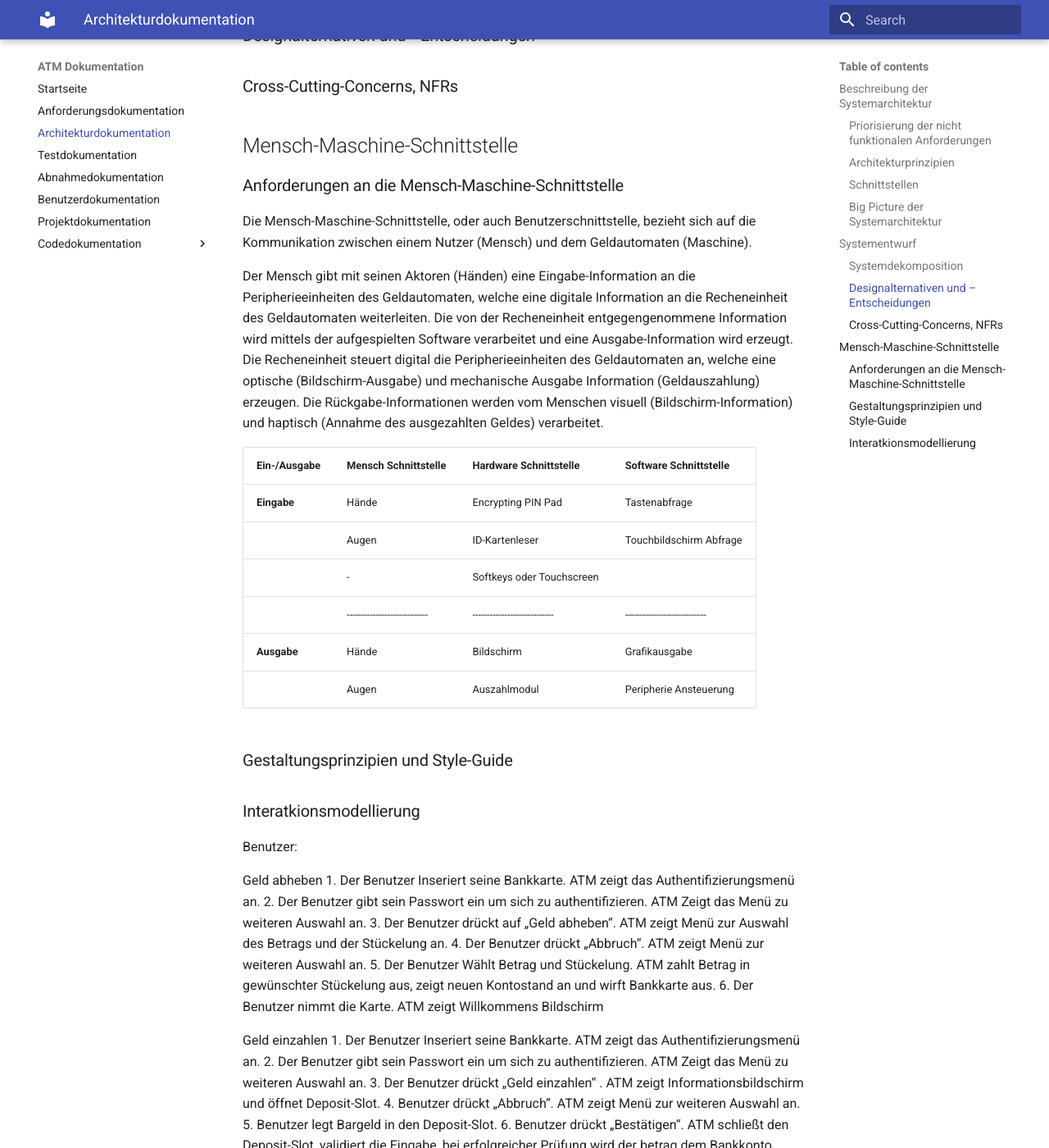
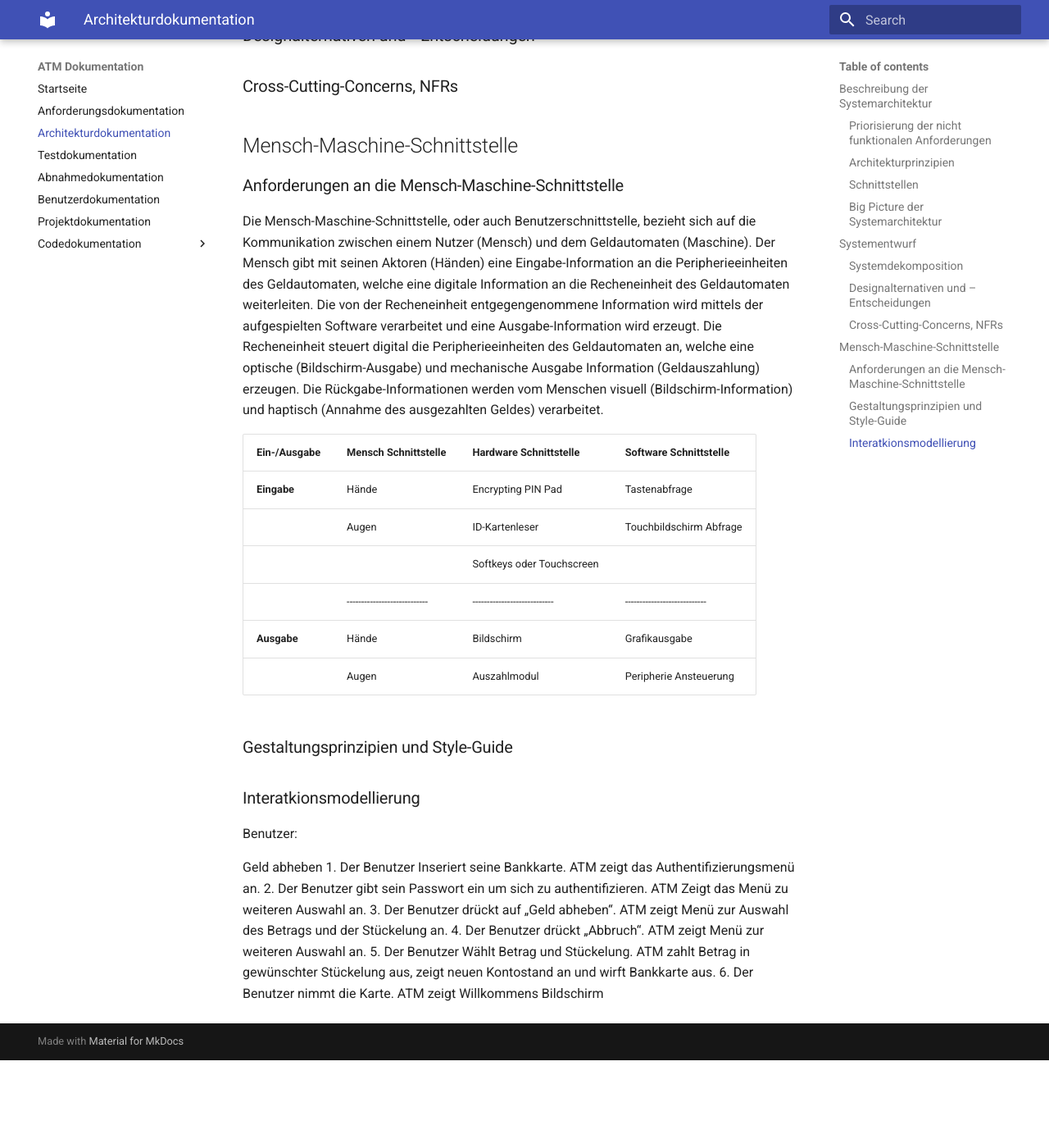
Before and after one commit to Halfpipe-SD/ATM, an MkDocs documentation site: the page built from docs/docs/architecture-docs.md, in a window 1280 px wide and 1400 px high, scrolled down 1026 px. Shown: the whole window at 82% size. Built offline with MkDocs 1.6.1 and Material for MkDocs 9.7.7, drawn with Linux system fonts in a browser that asks for light colours; after the commit the page ends 2319 px from its top, so only the background shows below that; some of the changed text lies outside the part shown.

Commit message:
#13 formatted HMI tabel

```diff
--- a/docs/docs/architecture-docs.md
+++ b/docs/docs/architecture-docs.md
@@ -41,20 +41,16 @@
 ### Anforderungen an die Mensch-Maschine-Schnittstelle
 
 Die Mensch-Maschine-Schnittstelle, oder auch Benutzerschnittstelle, bezieht sich auf die Kommunikation zwischen einem Nutzer (Mensch) und dem Geldautomaten (Maschine).
-
 Der Mensch gibt mit seinen Aktoren (Händen) eine Eingabe-Information an die Peripherieeinheiten des Geldautomaten, welche eine digitale Information an die Recheneinheit des Geldautomaten weiterleiten. Die von der Recheneinheit entgegengenommene Information wird mittels der aufgespielten Software verarbeitet und eine Ausgabe-Information wird erzeugt. Die Recheneinheit steuert digital die Peripherieeinheiten des Geldautomaten an, welche eine optische (Bildschirm-Ausgabe) und mechanische Ausgabe Information (Geldauszahlung) erzeugen. Die Rückgabe-Informationen werden vom Menschen visuell (Bildschirm-Information) und haptisch (Annahme des ausgezahlten Geldes) verarbeitet.
-
 
 | Ein-/Ausgabe    | **Mensch Schnittstelle**     | **Hardware Schnittstelle**   | **Software Schnittstelle**   |
 | --------------- | ---------------------------- | ---------------------------- | ---------------------------- |
 | **Eingabe**     | Hände                        | Encrypting PIN Pad           | Tastenabfrage                |
 |                 | Augen                        | ID-Kartenleser               | Touchbildschirm Abfrage      |
-|                 | -                            | Softkeys oder Touchscreen    |                              |
+|                 |                              | Softkeys oder Touchscreen    |                              |
 |                 | ---------------------------- | ---------------------------- | ---------------------------- |
 | **Ausgabe**     | Hände                        | Bildschirm                   | Grafikausgabe                |
 |                 | Augen                        | Auszahlmodul                 | Peripherie Ansteuerung       |
-
-
 
 ### Gestaltungsprinzipien und Style-Guide
 
@@ -69,14 +65,3 @@ Geld abheben
 4.	Der Benutzer drückt „Abbruch“. ATM zeigt Menü zur weiteren Auswahl an.
 5.	Der Benutzer Wählt Betrag und Stückelung. ATM zahlt Betrag in gewünschter Stückelung aus, zeigt neuen Kontostand an und wirft Bankkarte aus.
 6.	Der Benutzer nimmt die Karte. ATM zeigt Willkommens Bildschirm
-
-Geld einzahlen
-1.	Der Benutzer Inseriert seine Bankkarte. ATM zeigt das Authentifizierungsmenü an.
-2.	Der Benutzer gibt sein Passwort ein um sich zu authentifizieren. ATM Zeigt das Menü zu weiteren Auswahl an.
-3.	Der Benutzer drückt „Geld einzahlen“ . ATM zeigt Informationsbildschirm und öffnet Deposit-Slot.
-4.	Benutzer drückt „Abbruch“. ATM zeigt Menü zur weiteren Auswahl an.
-5.	Benutzer legt Bargeld in den Deposit-Slot.
-6.	Benutzer drückt „Bestätigen“. ATM schließt den Deposit-Slot, validiert die Eingabe, bei erfolgreicher Prüfung wird der betrag dem Bankkonto gutgeschrieben und das Menü zu weiteren Auswahl angezeigt.
-7.	Benutzer drückt „Bestätigen“. ATM schließt den Deposit-Slot, validiert die Eingabe und bei nicht erfolgreicher Prüfung wird Deposit-Slot wieder geöffnet.
-8.	Benutzer entnimmt das Bargeld. ATM wirft Bankkarte aus und zeigt Willkommens Bildschirm an.
-9.	Der Benutzer nimmt die Karte. ATM zeigt Willkommens Bildschirm an.
```
